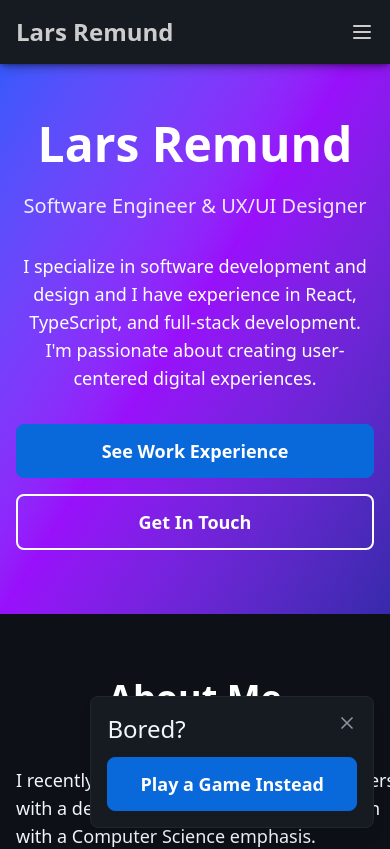
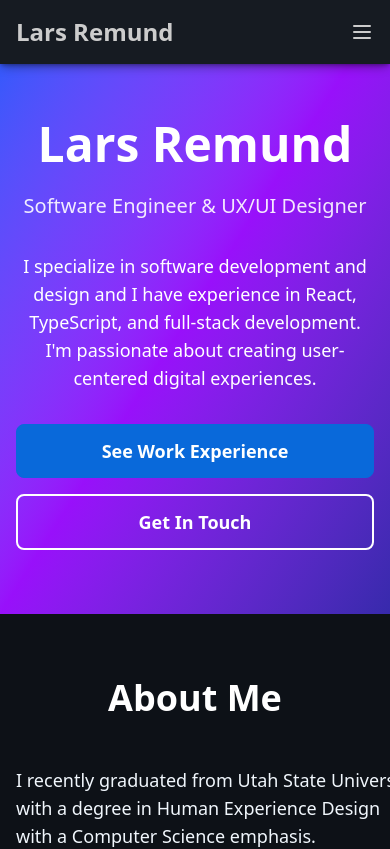
Before and after one commit to laremund/portfolio, a React (Vite) app: page / in a window 390 px wide. Shown: the top 849 px of the page. Built offline with nearby package versions, Linux system fonts and the light colour scheme.

Commit message:
feat(SnakeGame): hide on mobile

```diff
--- a/src/App.tsx
+++ b/src/App.tsx
@@ -237,7 +237,7 @@ function App() {
       {/* Snake Game Popup */}
       {showPopup && !showGame && (
         <div
-          className="fixed bottom-4 right-4 z-50 p-4 rounded-lg shadow-lg"
+          className="hidden md:block fixed bottom-4 right-4 z-50 p-4 rounded-lg shadow-lg"
           style={{
             backgroundColor: '#161b22',
             border: '1px solid #21262d',
```
